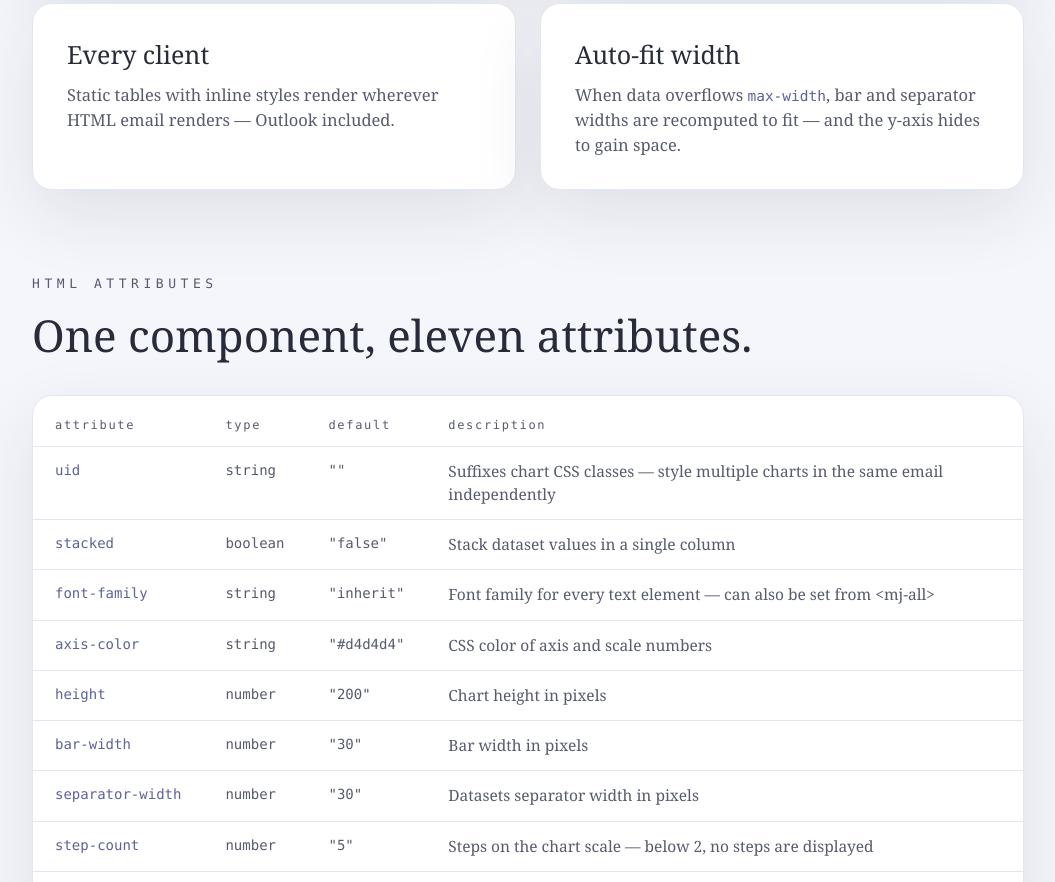
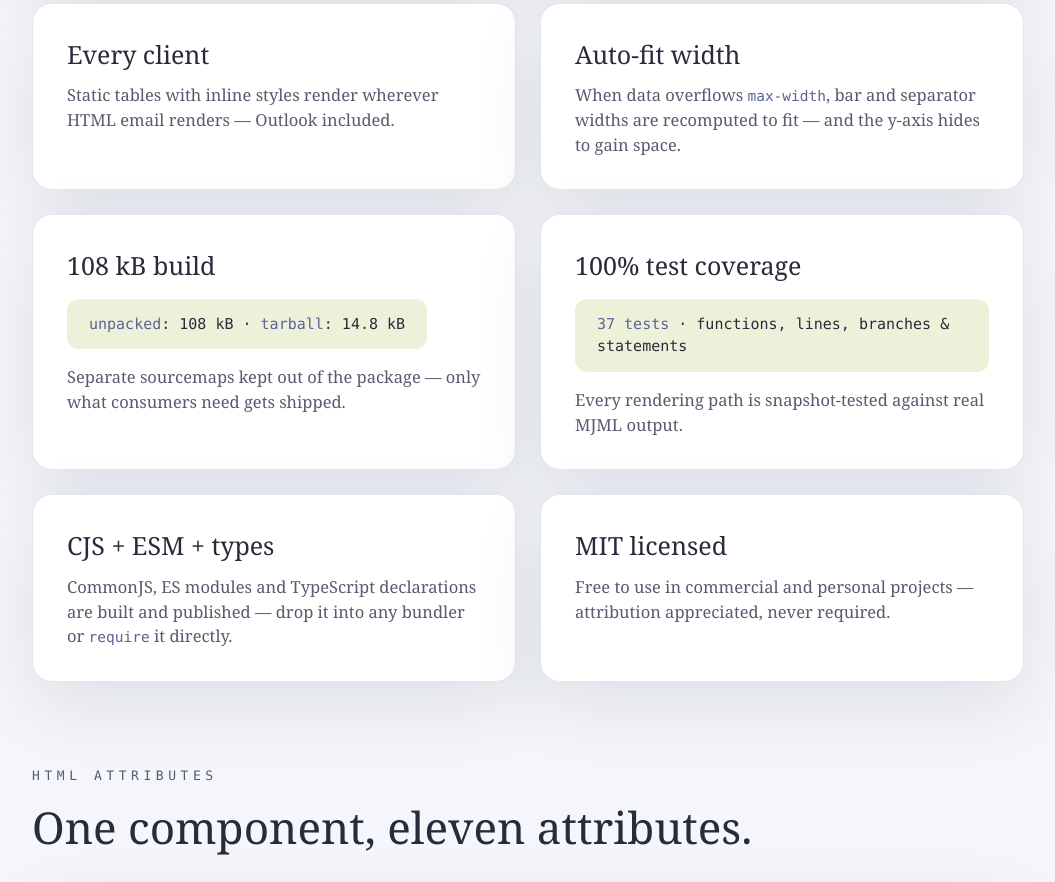
Before and after one commit to Freezystem/mjml-bar-chart, a website: page docs/index.html in a window 1280 px wide. Shown: the part 1569-2451 px from the top of the page, without its empty margins (112-1167 px from the left). Drawn offline with Linux system fonts and the light colour scheme.

Commit message:
refactor(build): reduce npm package size (#287)
* refactor(build): move tests to dedicated directory and improve build

* build: exclude source maps from npm package

Switch to external source maps and add an .npmignore file to
prevent *.js.map files from being published.

* docs: update landing page stats and feature cards

Replace the outdated table/cell count stat with build size, dependency
count, and attribute info. Add new feature cards highlighting package
size, test coverage, module formats, and licensing.

```diff
--- a/docs/index.html
+++ b/docs/index.html
@@ -235,7 +235,7 @@
           Your browser can&rsquo;t play this video &mdash; <a href="assets/mjml-bar-chart-launch-film.mp4">download it</a> instead.
         </video>
       </figure>
-      <p class="stat">21 tables &middot; 73 cells &middot; 101 inline styles</p>
+      <p class="stat">108 kB build &middot; 0 runtime dependencies &middot; 11 customizable attributes</p>
     </div>
   </section>
 
@@ -260,6 +260,24 @@
         <div class="card">
           <h3>Auto-fit width</h3>
           <p>When data overflows <code>max-width</code>, bar and separator widths are recomputed to fit &mdash; and the y-axis hides to gain space.</p>
+        </div>
+        <div class="card">
+          <h3>108 kB build</h3>
+          <div class="panel"><span class="key">unpacked</span>: 108 kB &middot; <span class="key">tarball</span>: 14.8 kB</div>
+          <p>Separate sourcemaps kept out of the package &mdash; only what consumers need gets shipped.</p>
+        </div>
+        <div class="card">
+          <h3>100% test coverage</h3>
+          <div class="panel"><span class="key">37 tests</span> &middot; functions, lines, branches &amp; statements</div>
+          <p>Every rendering path is snapshot-tested against real MJML output.</p>
+        </div>
+        <div class="card">
+          <h3>CJS + ESM + types</h3>
+          <p>CommonJS, ES modules and TypeScript declarations are built and published &mdash; drop it into any bundler or <code>require</code> it directly.</p>
+        </div>
+        <div class="card">
+          <h3>MIT licensed</h3>
+          <p>Free to use in commercial and personal projects &mdash; attribution appreciated, never required.</p>
         </div>
       </div>
     </div>
--- a/package.json
+++ b/package.json
@@ -34,9 +34,9 @@
     },
     "scripts": {
         "watch": "tsc --watch",
-        "prebuild": "rm -rf build",
+        "prebuild": "rm -rf build node_modules/.cache/tsconfig*.tsbuildinfo",
         "build": "tsc -b tsconfig.json tsconfig.esm.json tsconfig.types.json",
-        "postbuild": "mkdir -p build/cjs && echo '{\"type\":\"commonjs\"}' > build/cjs/package.json",
+        "postbuild": "mkdir -p build/cjs && echo '{\"type\":\"commonjs\"}' > build/cjs/package.json && echo '*.js.map' > build/.npmignore",
         "test": "vitest",
         "test:watch": "vitest --watch",
         "test:coverage": "vitest --coverage",
--- a/tsconfig.esm.json
+++ b/tsconfig.esm.json
@@ -2,6 +2,7 @@
     "extends": "./tsconfig.json",
     "compilerOptions": {
         "outDir": "build/esm",
-        "module": "ESNext"
+        "module": "ESNext",
+        "tsBuildInfoFile": "node_modules/.cache/tsconfig.esm.tsbuildinfo"
     }
 }
--- a/tsconfig.json
+++ b/tsconfig.json
@@ -6,11 +6,11 @@
         "outDir": "build/cjs",
         "module": "commonjs",
         "target": "ESNext",
-        "moduleResolution": "node",
         "composite": true,
+        "tsBuildInfoFile": "node_modules/.cache/tsconfig.tsbuildinfo",
         "pretty": true,
         "esModuleInterop": true,
-        "inlineSourceMap": true,
+        "sourceMap": true,
         "strict": true,
         "forceConsistentCasingInFileNames": true,
         "allowUnreachableCode": false,
@@ -21,5 +21,5 @@
         "noUnusedParameters": true
     },
     "include": ["src/**/*.ts"],
-    "exclude": ["node_modules", "build", "coverage", "src/**/*.spec.ts"]
+    "exclude": ["node_modules", "build", "coverage"]
 }
--- a/tsconfig.types.json
+++ b/tsconfig.types.json
@@ -4,6 +4,7 @@
         "outDir": "build/types",
         "declaration": true,
         "emitDeclarationOnly": true,
-        "declarationMap": true
+        "declarationMap": true,
+        "tsBuildInfoFile": "node_modules/.cache/tsconfig.types.tsbuildinfo"
     }
 }
--- a/vitest.config.ts
+++ b/vitest.config.ts
@@ -8,7 +8,7 @@ export default defineConfig({
         watch: false,
         fileParallelism: true,
         maxWorkers: "50%",
-        include: ["src/**/*.spec.ts"],
+        include: ["tests/**/*.spec.ts"],
         coverage: {
             provider: "v8",
             reporter: process.env.GITHUB_ACTIONS
@@ -17,7 +17,7 @@ export default defineConfig({
             reportsDirectory: "./coverage",
             reportOnFailure: true,
             include: ["src/**/*.ts"],
-            exclude: ["src/**/*.test.ts", "src/**/*.d.ts"],
+            exclude: ["src/**/*.d.ts"],
             thresholds: {
                 functions: 100,
                 lines: 100,
```
Also changed, not shown: tests/index.spec.ts (renamed from src/index.spec.ts, +2 -2 lines), tests/jsonToXML.spec.ts (renamed from src/helpers/jsonToXML.spec.ts, +1 -1 lines), 2 other files.
